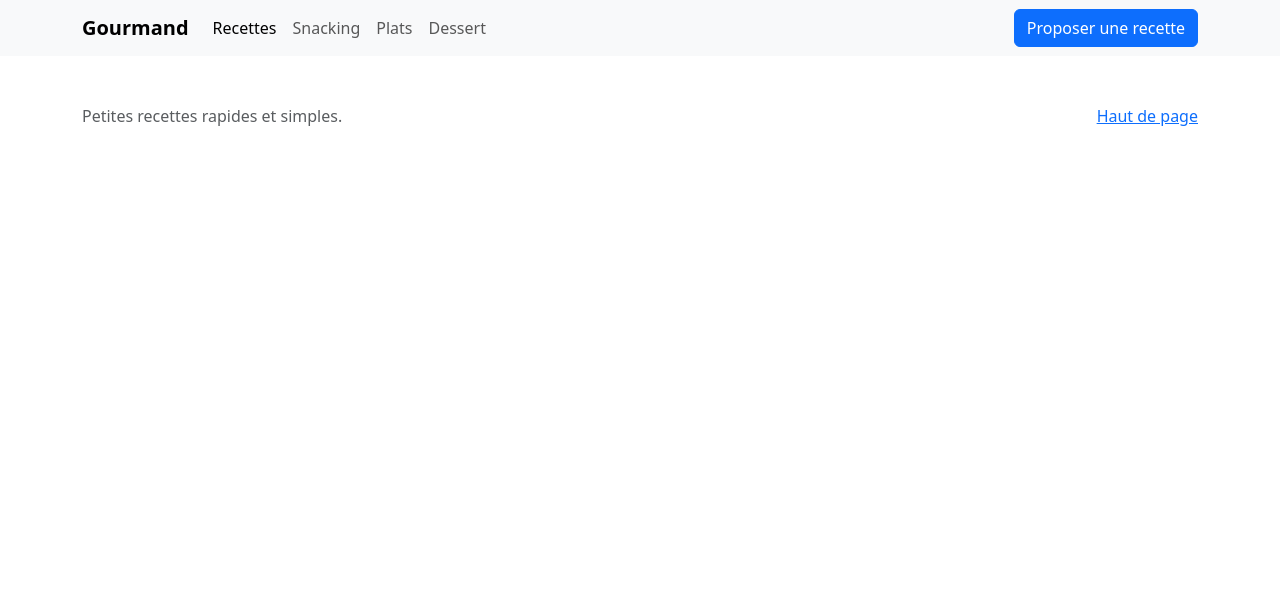
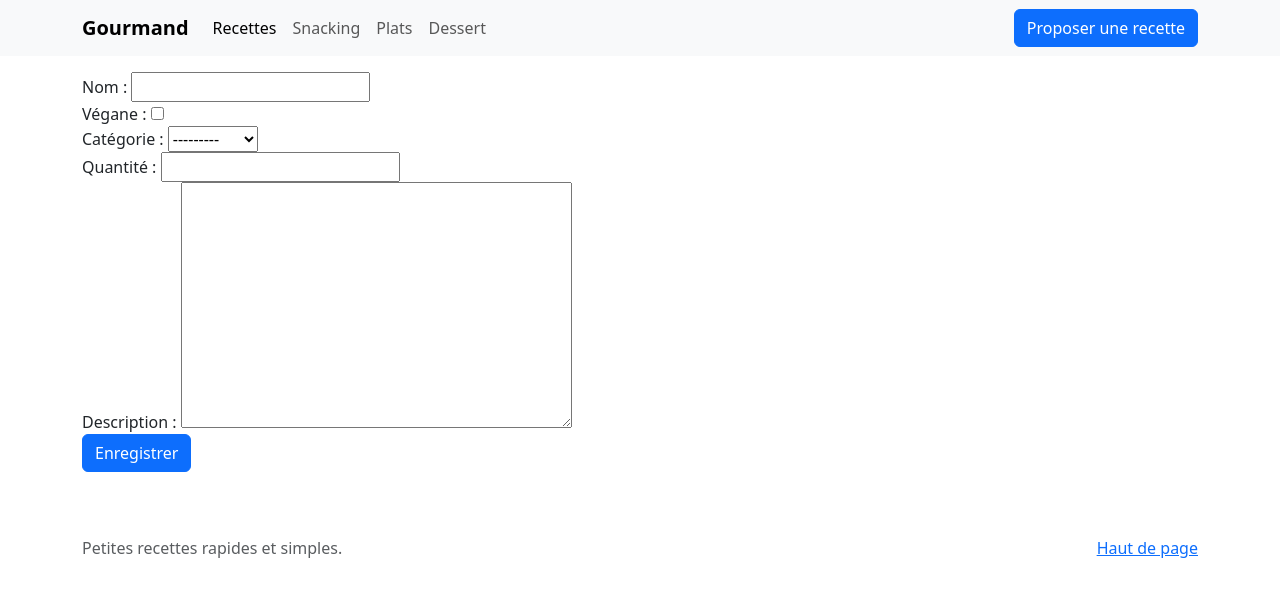
Before and after one commit to LinkedInLearning/formulaires_django-4279117, a Django app: page /edit in a window 1280 px wide. Shown: the top 597 px of the page. Run offline with Django 5.2, Linux system fonts and the light colour scheme; data comes from the database, SQL or seed files in the repository; both versions use the stored data as it was after the commit.

Commit message:
Attacher un modèle (fin)

```diff
--- a/recipes/forms.py
+++ b/recipes/forms.py
@@ -1,6 +1,20 @@
 from django import forms
+from .models import Recipe
 
 class SearchForm(forms.Form):
     query = forms.CharField(label='Nom ou ingrédient', required=False)
     vegan = forms.BooleanField(label='Végane', required=False)
     sort = forms.IntegerField(widget=forms.HiddenInput(), initial=0)
+
+
+class RecipeForm(forms.ModelForm):
+    class Meta:
+        model = Recipe
+        fields = ['title', 'vegan', 'category', 'quantity', 'description' ]
+        labels = {
+            'title': 'Nom',
+            'vegan': 'Végane',
+            'category': 'Catégorie',
+            'quantity': 'Quantité',
+            'description': 'Description',
+        }
--- a/recipes/templates/edit.html
+++ b/recipes/templates/edit.html
@@ -6,5 +6,10 @@
 {% block content %}
 
 {% if ok %}<div class="alert alert-success">Recette enregistrée !</div>{% endif %}
+<form class="col-12 py-3" method="post">
+  {% csrf_token %}
+  {{ form }}
+  <input type="submit" class="btn btn-primary" value="Enregistrer">
+</form>
 
 {% endblock %}
--- a/recipes/views.py
+++ b/recipes/views.py
@@ -2,7 +2,7 @@ from django.http import HttpResponse
 from django.template import loader
 from django.db.models import Q
 from .models import Category, Recipe
-from .forms import SearchForm
+from .forms import SearchForm, RecipeForm
 
 
 SORTS = [('Likes', '-likes'), ('Récents', '-published'), ('Alphabétique', 'title')]
@@ -59,6 +59,11 @@ def detail(request, recipe_id):
 
 
 def edit(request):
-    context = get_context(request, { 'ok': False })
+    form = RecipeForm(request.POST or None)
+    ok = request.method == 'POST' and form.is_valid()
+    if ok:
+        form.save()
+        form = RecipeForm()
+    context = get_context(request, { 'ok': ok, 'form': form })
     template = loader.get_template('edit.html')
     return HttpResponse(template.render(context, request))
```
Also changed, not shown: db.sqlite3.
